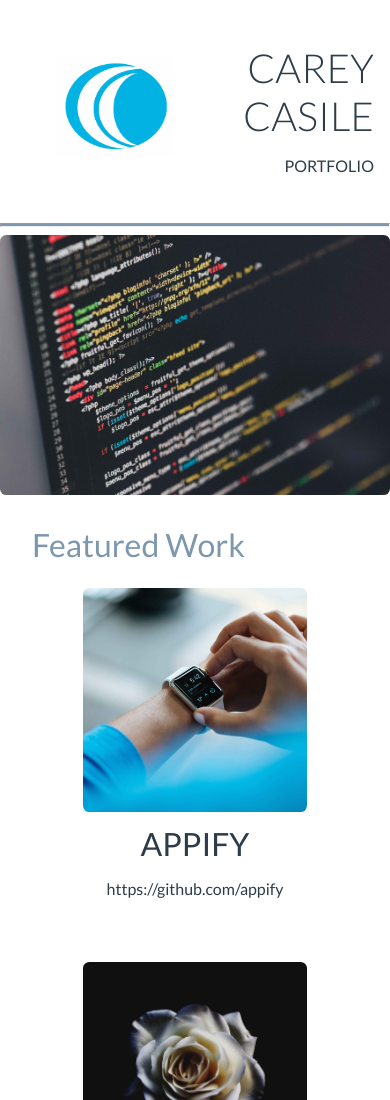
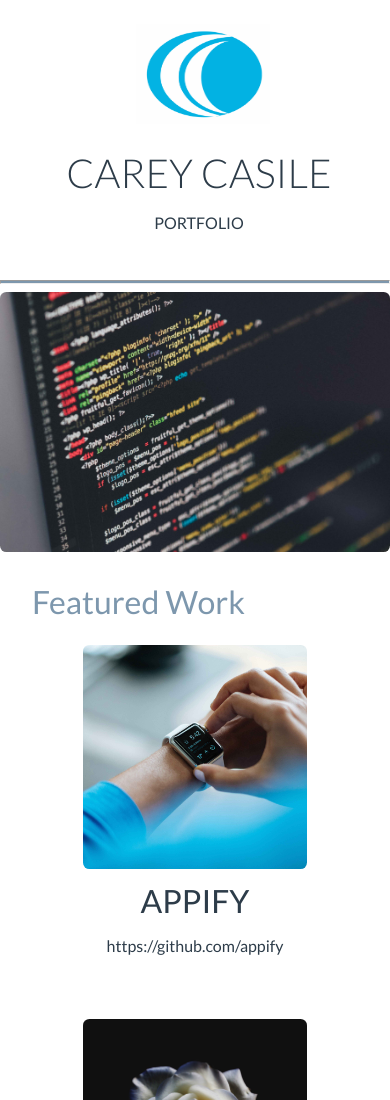
Before and after one commit to careycasile/portfolio-1, a plain HTML site: page index.html in a window 390 px wide. Shown: the top 1100 px of the page. Drawn offline with Linux system fonts and the light colour scheme; a web font is replaced by a local one.

Commit message:
Added media query smaller devices

```diff
--- a/css/main.css
+++ b/css/main.css
@@ -69,13 +69,32 @@ hr {
 	margin: 0;
 }
 
-#main_logo {
+.main_logo {
 	width: 150px;
 	height: 100px;
 	margin: auto;
 	padding-left: 2em;
 }
 
+/*Media Query For Under 630px for title*/
+@media screen and (max-width: 630px) {
+	.main_logo_div {
+		width: 100%;
+		padding-bottom: .3em;
+	}
+
+	.main_logo {
+		display: block;
+		margin: auto;
+		padding-left: 1em;
+	}
+
+	.header_names_div {
+		width: 100%;
+		text-align: center;
+		padding-top: 0;
+	}
+}
 
 /*MAIN*/
 .featured_work_title, .contact_me {
--- a/index.html
+++ b/index.html
@@ -12,10 +12,10 @@
 	<body>
 		<header class="header">
 			<div class="container">
-				<div class="col-50">
-					<img src="img/logo.png" id="main_logo" alt="Carey Casile Logo" title="Carey Casile Logo">
+				<div class="col-50 main_logo_div">
+					<img src="img/logo.png" class="main_logo" alt="Carey Casile Logo" title="Carey Casile Logo">
 				</div>
-				<div class="col-50 header_names">
+				<div class="col-50 header_names header_names_div">
 					<h1 class="header_names_title">Carey Casile</h1>
 					<p>Portfolio</p>
 				</div>
```
